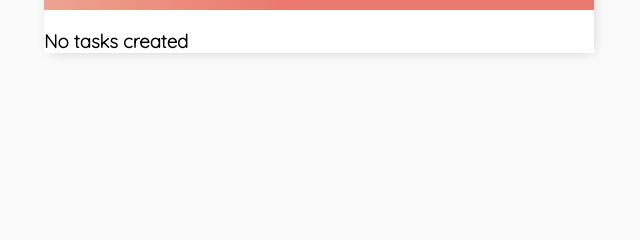
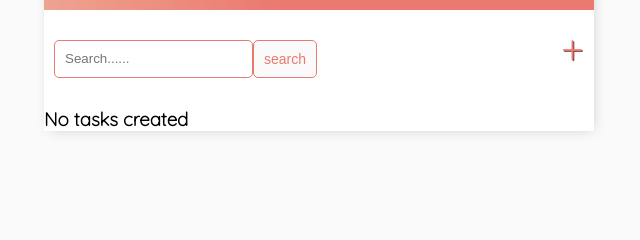
Before and after one commit to ringtho/Todo, a Django app: template base/templates/base/task_list.html in a window 1280 px wide. Shown: the part 175-415 px from the top of the page, without its empty margins (321-961 px from the left). Run offline with Django 4.2, Linux system fonts and the light colour scheme; the template is opened without the code that fills it, so the values that code supplies are empty.

Commit message:
Style search bar for the landing page

```diff
--- a/base/templates/base/task_list.html
+++ b/base/templates/base/task_list.html
@@ -16,12 +16,14 @@
 </div>
 <!-- <hr>
 <h1>My Todo List</h1> -->
-<!-- <a href="{% url 'create-task' %}">Add Task</a>
 
-<form method="GET">
-    <input type="text" name="q" placeholder="Search......" value={{q}}>
-    <input type="submit" value="search">
-</form> -->
+<div id="search-add-wrapper">
+    <form method="GET" style="margin-top:20px; display:flex;">
+        <input type="text" name="q" placeholder="Search......" value={{q}}>
+        <input class="button" type="submit" value="search">
+    </form>
+    <a id="add-link" href="{% url 'create-task' %}">&#x2b;</a>
+</div>
 
 <div class="tasks-item-wrapper">
     {% for task in tasks %}
--- a/static/styles/main.css
+++ b/static/styles/main.css
@@ -62,3 +62,38 @@ a,p{
     font-size: 22px;
     line-height: 0;
 }
+
+#search-add-wrapper{
+    display: flex;
+    justify-content: space-between;
+    align-items: center;
+    padding: 10px;
+}
+#add-link{
+    color:#EB796F;
+    text-decoration: none;
+    font-size: 42px;
+    text-shadow: 1px 1px #81413b;
+}
+
+input[type=text], input[type=password], textarea{
+    border: 1px solid #EB796F;
+    border-radius: 5px;
+    padding:10px;
+    width: 90%;
+}
+
+label{
+    padding-top: 10px !important;
+    display: block;
+}
+.button{
+    border: 1px solid #EB796F;
+    background-color: #FAFAFA;
+    color: #EB796F;
+    padding: 10px;
+    font-size: 14px;
+    border-radius: 5px;
+    cursor: pointer;
+    text-decoration: none;
+}
--- a/templates/main.html
+++ b/templates/main.html
@@ -10,9 +10,6 @@
     <link href="https://fonts.googleapis.com/css2?family=Quicksand:wght@300&display=swap" rel="stylesheet">
     <link href="{% static 'styles/main.css' %}" rel="stylesheet">
     <title>ToDo</title>
-    <style>
-
-    </style>
 </head>
 <body>
     <div class="container">
```
